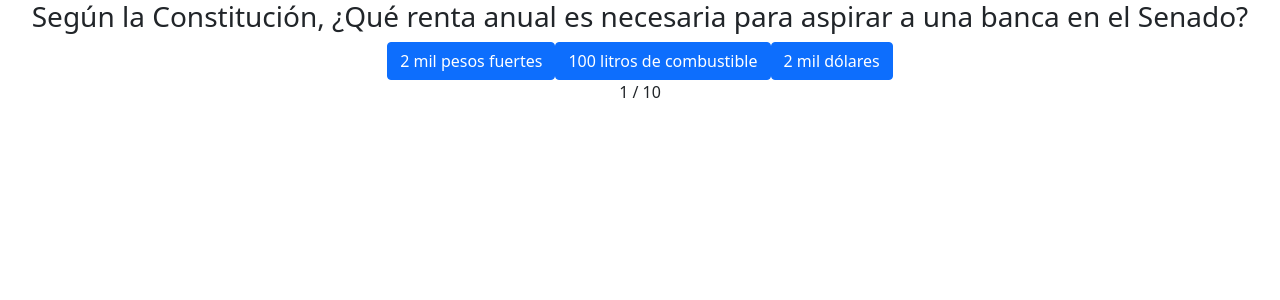
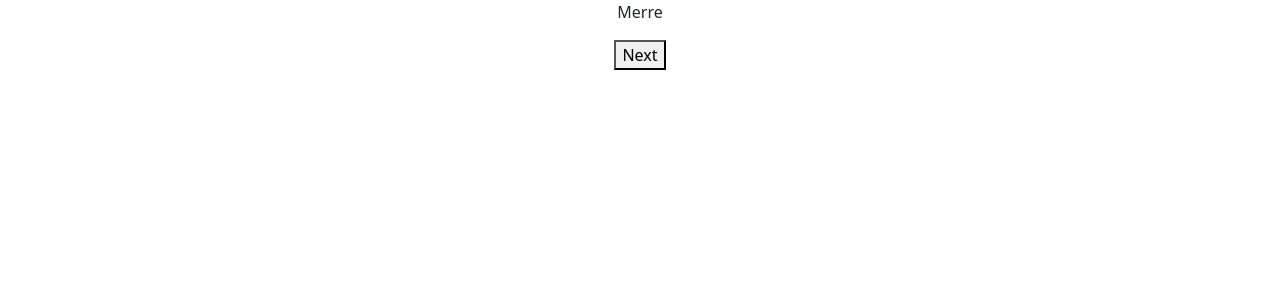
Before and after one commit to natoszme/der-trivia, a React (Create React App) app: page / in a window 1280 px wide. Shown: the top 300 px of the page. Built offline with nearby package versions, Linux system fonts and the light colour scheme.

Commit message:
feat: navigation through steps

```diff
--- a/src/App.js
+++ b/src/App.js
@@ -3,17 +3,34 @@ import _ from "lodash";
 import 'bootstrap/dist/css/bootstrap.min.css';
 import React, { useState } from 'react';
 
+const Landing = ({ follow }) => <div>
+  <p>Merre</p>
+  <button onClick={follow}>Next</button>
+</div>
+
+const Topics = ({ follow }) => <div>
+  <p>Estos son los temas</p>
+  <button onClick={follow}>Next</button>
+</div>;
+
 function App() {
+  const [currentStep, setCurrentStep] = useState("landing");
   const [playAgain, setPlayAgain] = useState();
   const Game = ({ setPlayAgain }) => {
     return <Round setPlayAgain={setPlayAgain}/>;
   };
 
-  return (
-    <div className="App">
-        <Game setPlayAgain={setPlayAgain}/>
-    </div>
-  );
+  const steps = {
+    "landing": () => <Landing follow={() => setCurrentStep("topics")}/>,
+    "topics": () => <Topics follow={() => setCurrentStep("game")}/>,
+    "game": () => <Game setPlayAgain={setPlayAgain}/>
+  };
+
+  const Step = _.get(steps, currentStep);
+
+  return <div className="App">
+      <Step />
+  </div>;
 }
 
 export default App;
```
